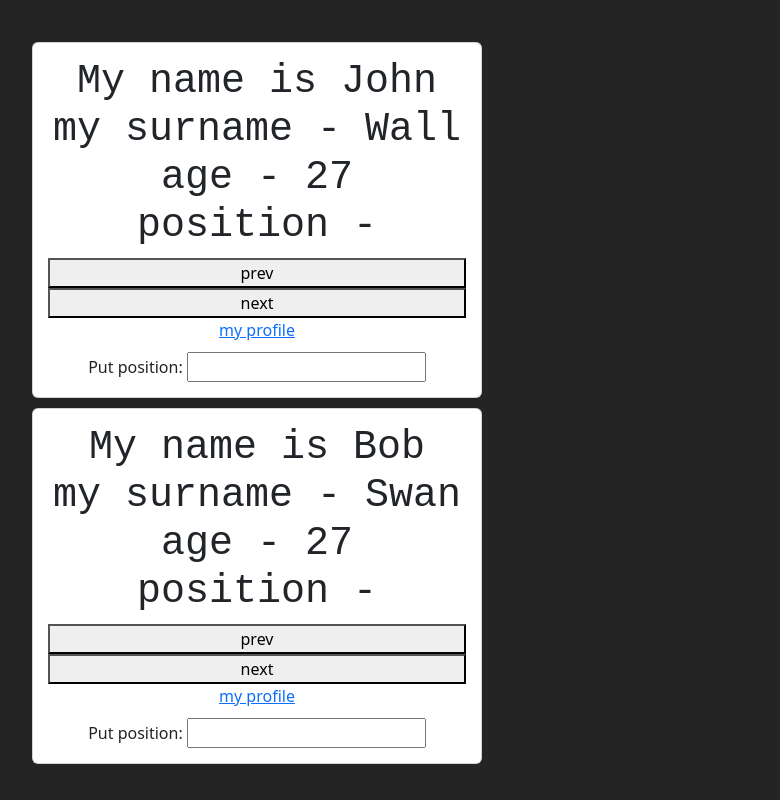
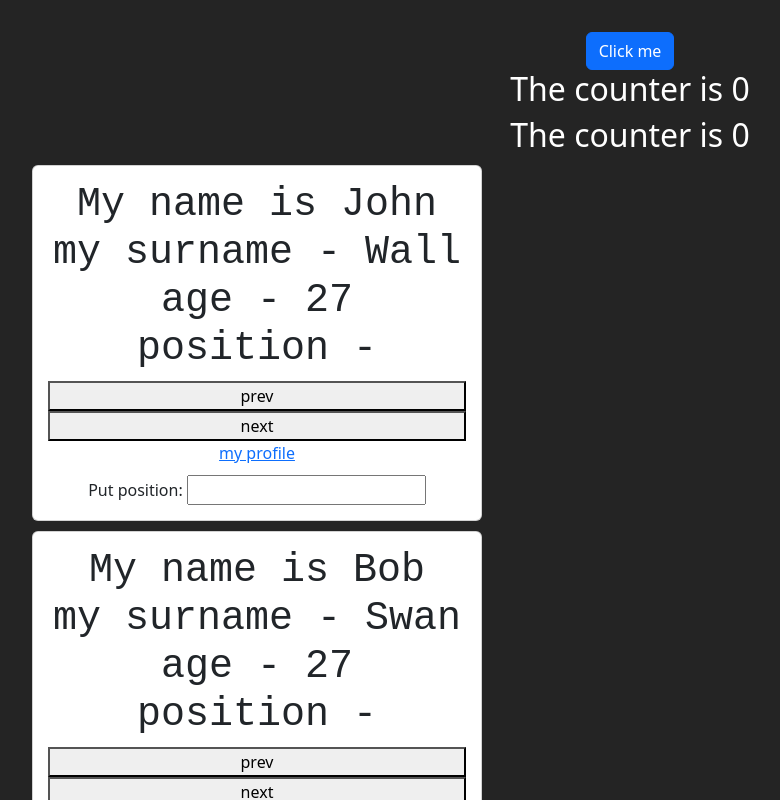
Before and after one commit to artem773/react_basic, a React (Vite) app: page / in a window 1280 px wide. Shown: the top 800 px of the page, without its empty margins (10-790 px from the left). Built offline with nearby package versions, Linux system fonts and the light colour scheme.

Commit message:
props.render pattern

```diff
--- a/src/App.jsx
+++ b/src/App.jsx
@@ -1,20 +1,64 @@
-import React from 'react';
+import React, { Component } from 'react';
+import { Button } from 'react-bootstrap';
+
 import WhoAmI from './components/whoAmI/WhoAmI'
 import DynamicGreatings from './components/dynamicGreatings/DynamicGreatings';
 import BootstrapGrid from './components/bootstrapGrid/BootstrapGrid';
 import BootstrapCarousel from './components/bootstrapCarousel/BootstrapCarousel';
 
 import './App.css';
+import 'bootstrap/dist/css/bootstrap.min.css';
 
+
+const Message = (props) => {
+  return (
+    <h2 style={{ 'color': 'white' }}>The counter is {props.counter}</h2>
+  )
+}
+class Counter extends Component {
+  state = {
+    counter: 0
+  }
+
+  changeCounter = () => {
+    this.setState(({ counter }) => ({
+      counter: counter + 1
+    }))
+  }
+
+  render() {
+    return (
+      <>
+        <Button
+          className="btn btn-primary"
+          onClick={this.changeCounter}>
+          Click me
+        </Button>
+
+        {/* <Message counter={this.state.counter} /> */}
+
+        {this.props.render(this.state.counter)}
+        {this.props.render(this.state.counter)}
+      </>
+    )
+  }
+}
 
 function App() {
 
   return (
     < div className='App' >
 
+      {/* /////////////////////////////////////////////////////// */}
+      <Counter render={counter => (
+        < Message counter={counter} />
+      )} />
+
+      {/* /////////////////////////////////////////////////////// */}
       <WhoAmI name='John' surname='Wall' link='link.com' />
       <WhoAmI name="Bob" surname="Swan" link="link.com" />
 
+      {/* /////////////////////////////////////////////////////// */}
       <BootstrapGrid
         left={
           <DynamicGreatings>
```
